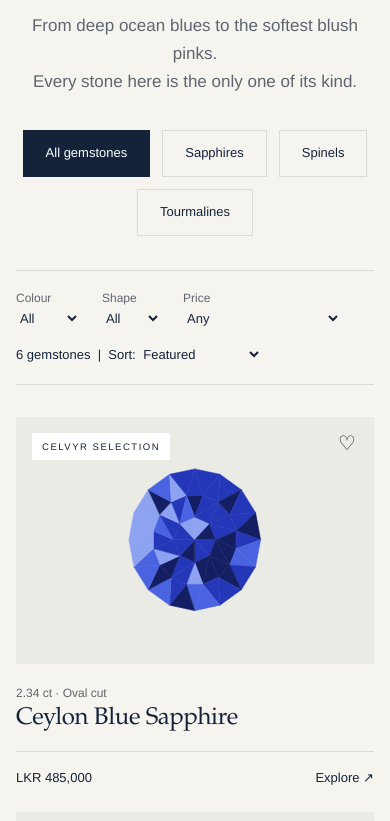
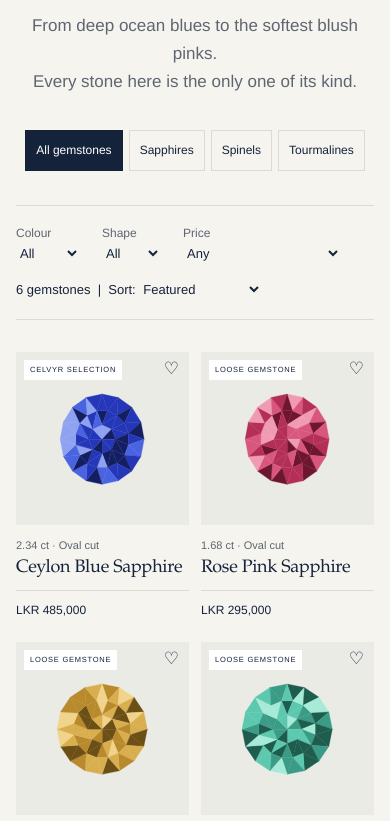
Before and after one commit to nafraz66/celvyr, a plain HTML site: page gemstones.html in a window 390 px wide. Shown: the part 300-1121 px from the top of the page. Drawn offline with Linux system fonts and the light colour scheme.

Commit message:
Two-column gem grid on phones

```diff
--- a/assets/styles.css
+++ b/assets/styles.css
@@ -265,7 +265,17 @@ details p{color:var(--muted);font-size:14px;margin-top:14px}
   .logo small{font-size:7.5px}
   .hero-copy{padding:48px 16px}
   .hero-img .cap{left:16px;right:16px;flex-direction:column;gap:6px}
-  .grid{grid-template-columns:1fr}
+  .grid{grid-template-columns:repeat(2,1fr);gap:22px 12px}
+  .card-img{aspect-ratio:1/1}
+  .card-img svg{width:58%}
+  .tag{top:8px;left:8px;font-size:7.5px;letter-spacing:.1em;padding:4px 6px}
+  .heart{top:4px;right:6px;font-size:17px}
+  .card-meta{font-size:11px;margin-top:12px}
+  .card h3{font-size:18px;padding-bottom:12px}
+  .card-foot{font-size:12px;padding-top:10px;flex-wrap:wrap;gap:4px}
+  .card-foot span:last-child{display:none}
+  .chips{gap:6px;flex-wrap:nowrap}
+  .chip{padding:10px 10px;font-size:12px;white-space:nowrap}
   .section{padding:60px 0}
   .section-head,.cta-row,.band{flex-direction:column;align-items:flex-start}
   .band{padding:30px 22px}
```
